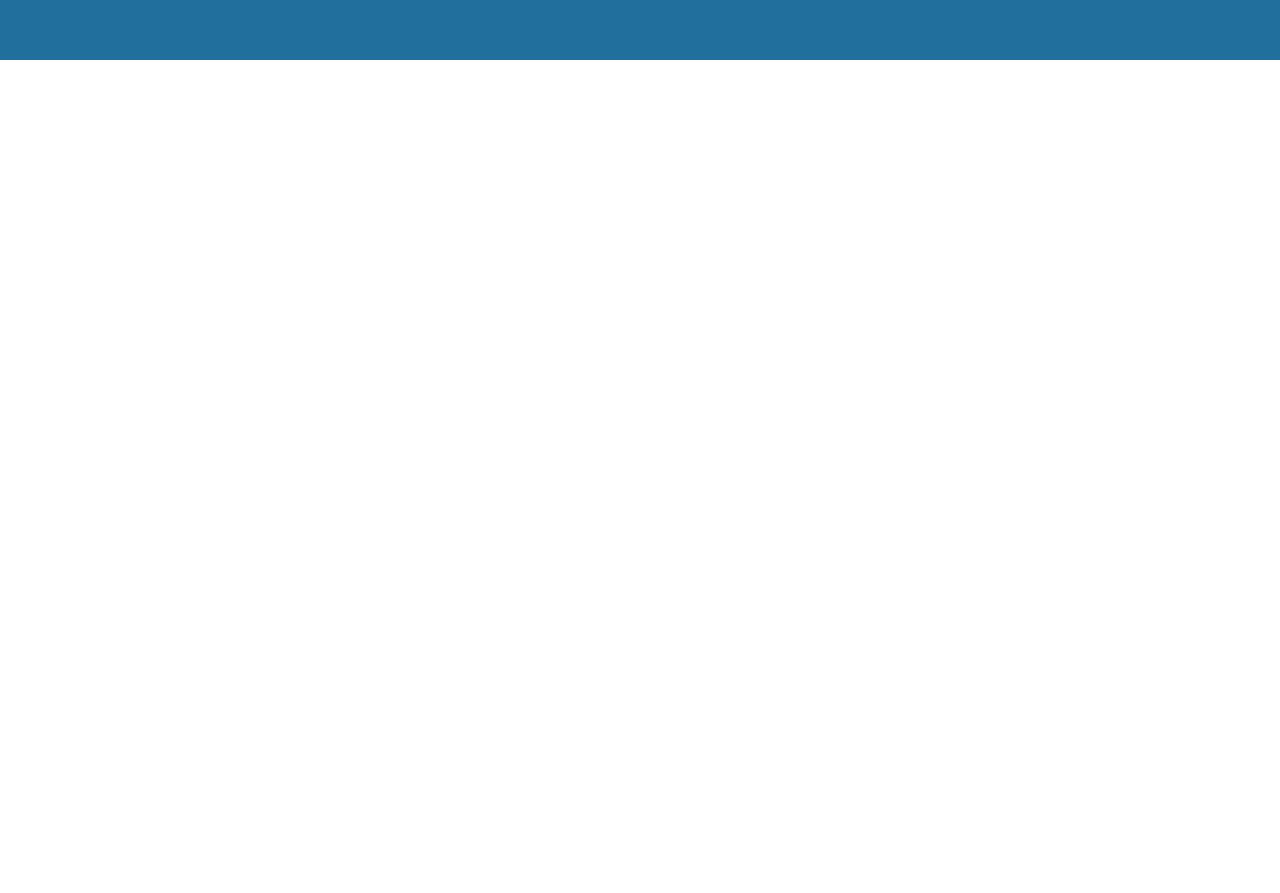
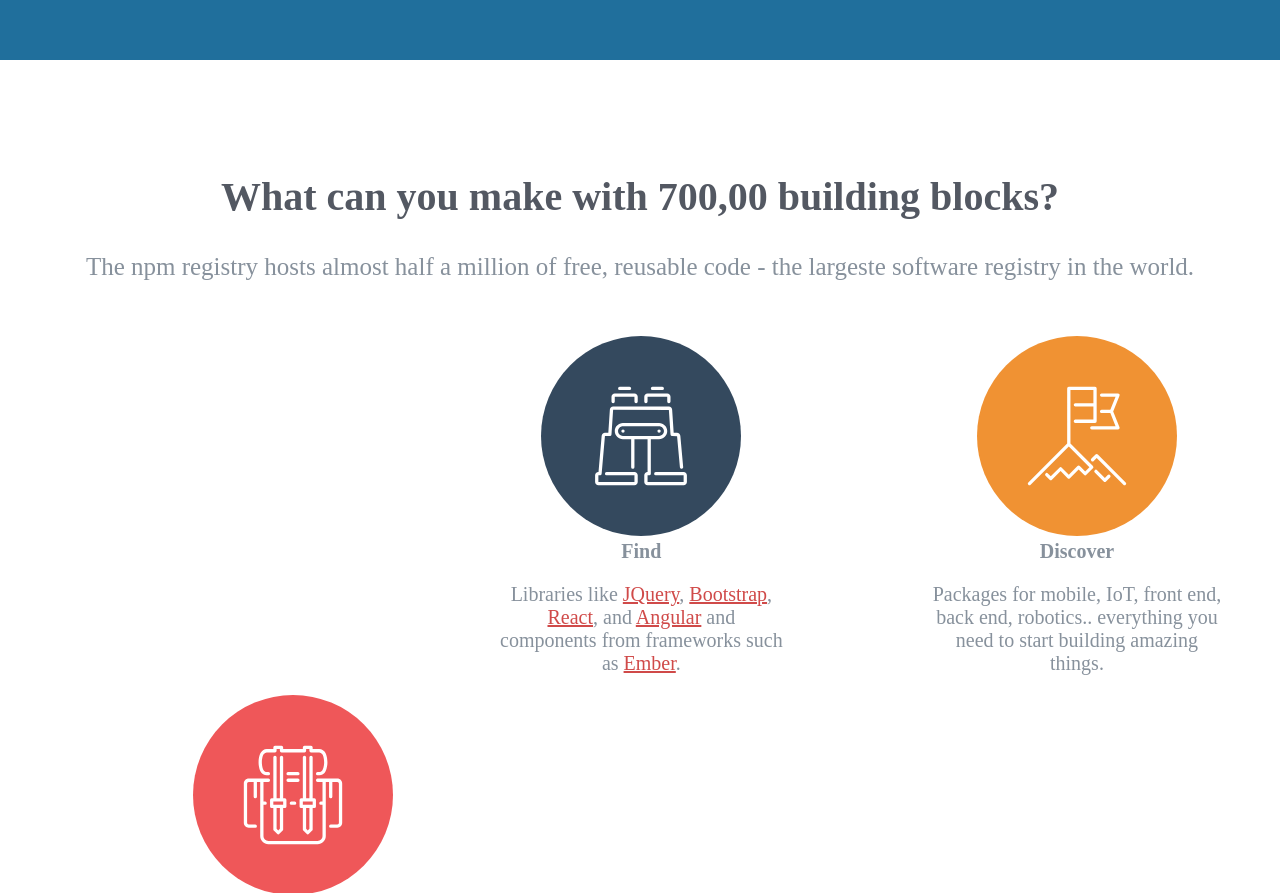
Before and after one commit to GiovanniPC/IronHack-HTML-CSS, a plain HTML site: page index.html in a window 1280 px wide. Shown: the part 2415-3308 px from the top of the page. Before the commit the page ends 2475 px from the top, so only its background shows below. Drawn offline with Linux system fonts and the light colour scheme.

Commit message:
terminada a pagina, faltando apenas algumas modificacoes

```diff
--- a/index.html
+++ b/index.html
@@ -70,7 +70,41 @@
       </div>
     </section>
 
-    <section id="third">
+    <section id="third" class="third">
+        <div class="third-middle" align="center">
+          <h1>What can you make with 700,00 building blocks?</h1>
+          <p> The npm registry hosts almost half a million of free, reusable code - the largeste software registry in the world.
+          </p>
+        </div>
+        <div align="center">
+          <div class="divone" >
+            <img src="./images/binoculars.svg" alt="">
+            <p class="boldd">Find</p>
+            <p>Libraries like <a href="">JQuery</a>, <a href="">Bootstrap</a>,
+              <br><a href="">React</a>, and <a href="">Angular</a> and
+              <br>components from frameworks such
+              <br>as <a href="">Ember</a>.
+            </p>
+          </div>
+          <div class="divtwo">
+            <img src="./images/mountain-flag.svg" alt="">
+            <p class="boldd">Discover</p>
+            <p>Packages for mobile, IoT, front end,
+              <br>back end, robotics.. everything you
+              <br>need to start building amazing
+              <br>things.
+            </p>
+          </div>
+          <div class="divthree">
+            <img src="./images/backpack.svg" alt="">
+            <p class="boldd">Build</p>
+            <p>Assemble packages like building
+              <br> blocks to quickly develop awesome
+              <br> new projects.
+            </p>
+          </div>
+        </div>
     </section>
+
 </body>
 </html>
--- a/styles.css
+++ b/styles.css
@@ -201,3 +201,69 @@ header {
     border-radius: 30px;
     margin-left: 150px;
 }
+
+.third {
+    height: 650px;
+    }
+
+.third-middle{
+    padding-bottom:30px;
+}
+
+.third-middle h1 {
+    padding-top: 80px;
+    color: rgb(83, 88, 98);
+    font-size: 40px;
+    font-weight: bold;
+}
+
+.third-middle p {
+    font-size: 25px;
+    color: rgb(135, 145, 156);
+}
+
+.divone {
+    float: left;
+    padding-left: 500px;
+}
+
+.divtwo {
+    float: left;
+    padding-left: 150px;
+}
+
+.divthree {
+    float: left;
+    padding-left: 150px;
+}
+
+.divone a {
+    color: rgb(208, 74, 73);
+    font-weight: unset;
+}
+
+.divone p {
+    color: rgb(135, 145, 156);
+    font-size: 20px;
+}
+
+.divtwo p {
+    color: rgb(135, 145, 156);
+    font-size: 20px;
+}
+
+.divthree p {
+    color: rgb(135, 145, 156);
+    font-size: 20px;
+}
+
+.boldd {
+    font-weight: bold;
+    font-size: 25px;
+    margin-top: 0 !important;
+    color: black;
+}
+
+.third img{
+    height: 200px;
+}
```
Also changed, not shown: 1 other file.
